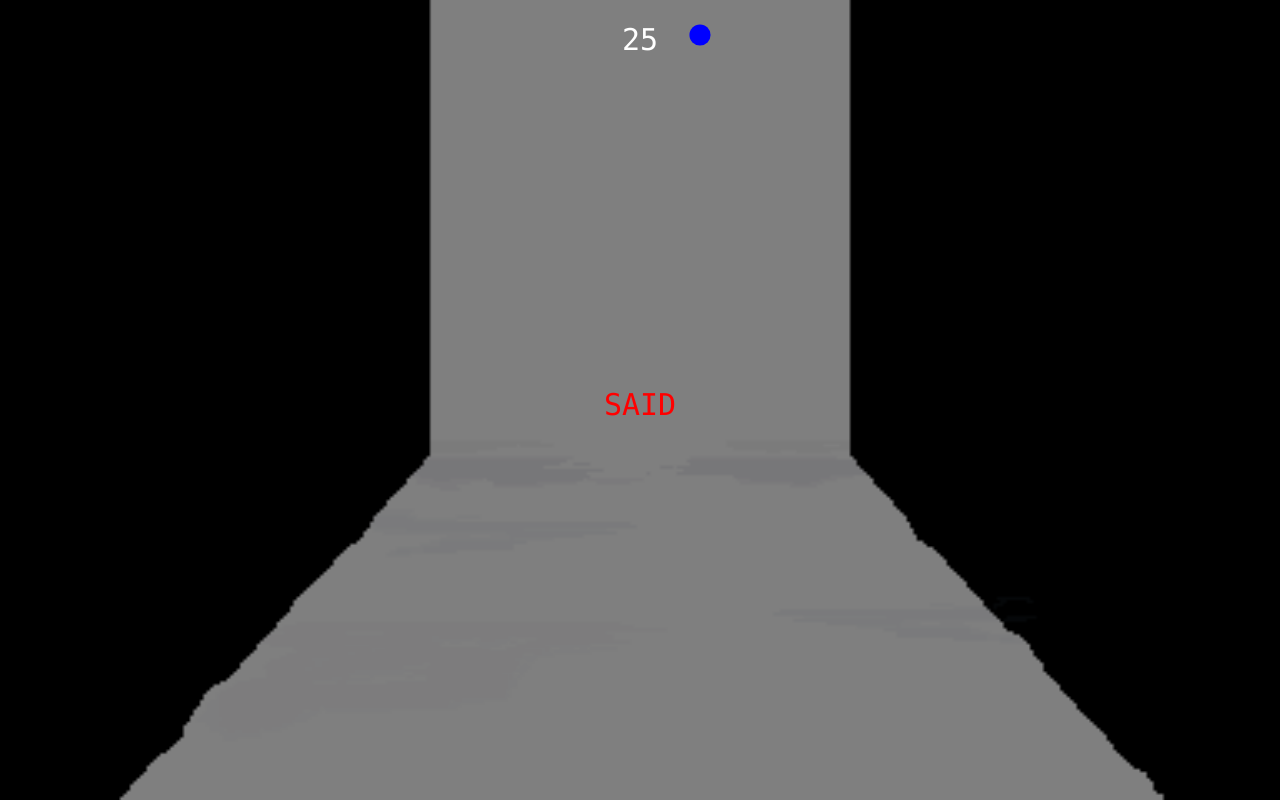
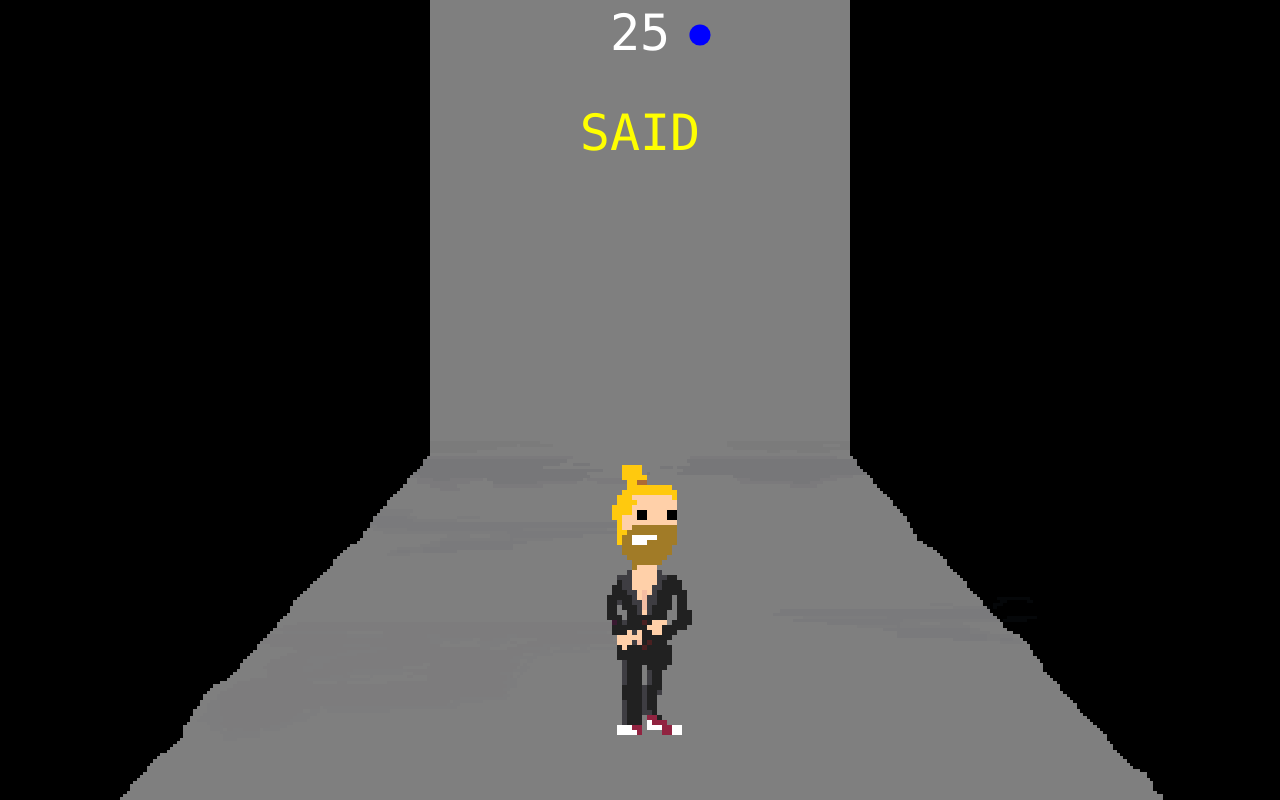
Before and after one commit to spherical-cows/fashion, a plain HTML site: page index.html in a window 1280 px wide. Drawn offline with nearby package versions, Linux system fonts and the light colour scheme.

Commit message:
Albért makes his début

```diff
--- a/index.html
+++ b/index.html
@@ -6,6 +6,7 @@
     <script type="text/javascript" src="vendor/atom.js"></script>
     <script type="text/javascript" src="vendor/howler/howler.js"></script>
 	<script type="text/javascript" src="vendor/underscore/underscore.js"></script>
+    <script type="text/javascript" src="lib/spritesheet.js"></script>
     <script type="text/javascript" src="lib/screens.js"></script>
     <script type="text/javascript" src="lib/corpus.js"></script>
     <script type="text/javascript" src="lib/score.js"></script>
--- a/lib/index.js
+++ b/lib/index.js
@@ -15,6 +15,8 @@ for (var keycode = 65; keycode <= 90; keycode++) {
 }
 atom.input.bind(atom.key.LEFT_ARROW, 'left');
 
+atom.context.imageSmoothingEnabled = false;
+
 game.update = function(dt) {
   currentScreen.update(dt);
 };
--- /dev/null
+++ b/lib/spritesheet.js
@@ -0,0 +1,49 @@
+// lifted from here: http://gamedevelopment.tutsplus.com/tutorials/an-introduction-to-spritesheet-animation--gamedev-13099
+function SpriteSheet(path, frameWidth, frameHeight) {
+  this.image = new Image();
+  this.frameWidth = frameWidth;
+  this.frameHeight = frameHeight;
+
+  // calculate the number of frames in a row after the image loads
+  var self = this;
+  this.image.onload = function() {
+    self.framesPerRow = Math.floor(self.image.width / self.frameWidth);
+  };
+
+  this.image.src = path;
+}
+
+function Animation(spritesheet, frameSpeed, startFrame, endFrame) {
+  var animationSequence = [];  // array holding the order of the animation
+  var currentFrame = 0;        // the current frame to draw
+  var counter = 0;             // keep track of frame rate
+
+  // create the sequence of frame numbers for the animation
+  for (var frameNumber = startFrame; frameNumber <= endFrame; frameNumber++) {
+    animationSequence.push(frameNumber);
+  }
+
+  // Update the animation
+  this.update = function() {
+    // update to the next frame if it is time
+    if (counter == (frameSpeed - 1))
+      currentFrame = (currentFrame + 1) % animationSequence.length;
+
+    // update the counter
+    counter = (counter + 1) % frameSpeed;
+  };
+
+  // draw the current frame
+  this.draw = function(x, y, scale) {
+    // get the row and col of the frame
+    var row = Math.floor(animationSequence[currentFrame] / spritesheet.framesPerRow);
+    var col = Math.floor(animationSequence[currentFrame] % spritesheet.framesPerRow);
+
+    atom.context.drawImage(
+      spritesheet.image,
+      col * spritesheet.frameWidth, row * spritesheet.frameHeight,
+      spritesheet.frameWidth, spritesheet.frameHeight,
+      x, y,
+      spritesheet.frameWidth * 5, spritesheet.frameHeight * 5);
+  };
+}
```
Also changed, not shown: lib/screens.js.
